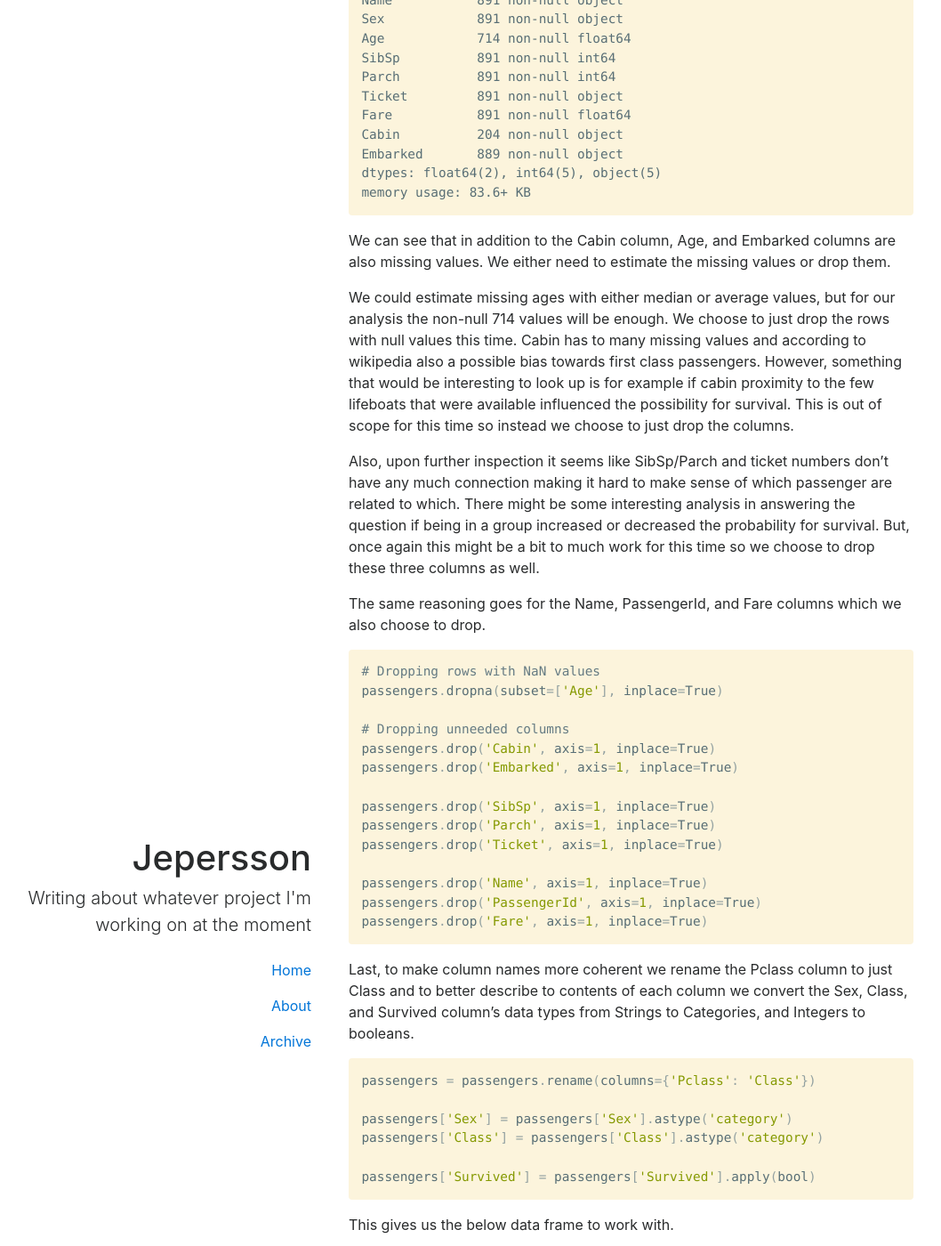
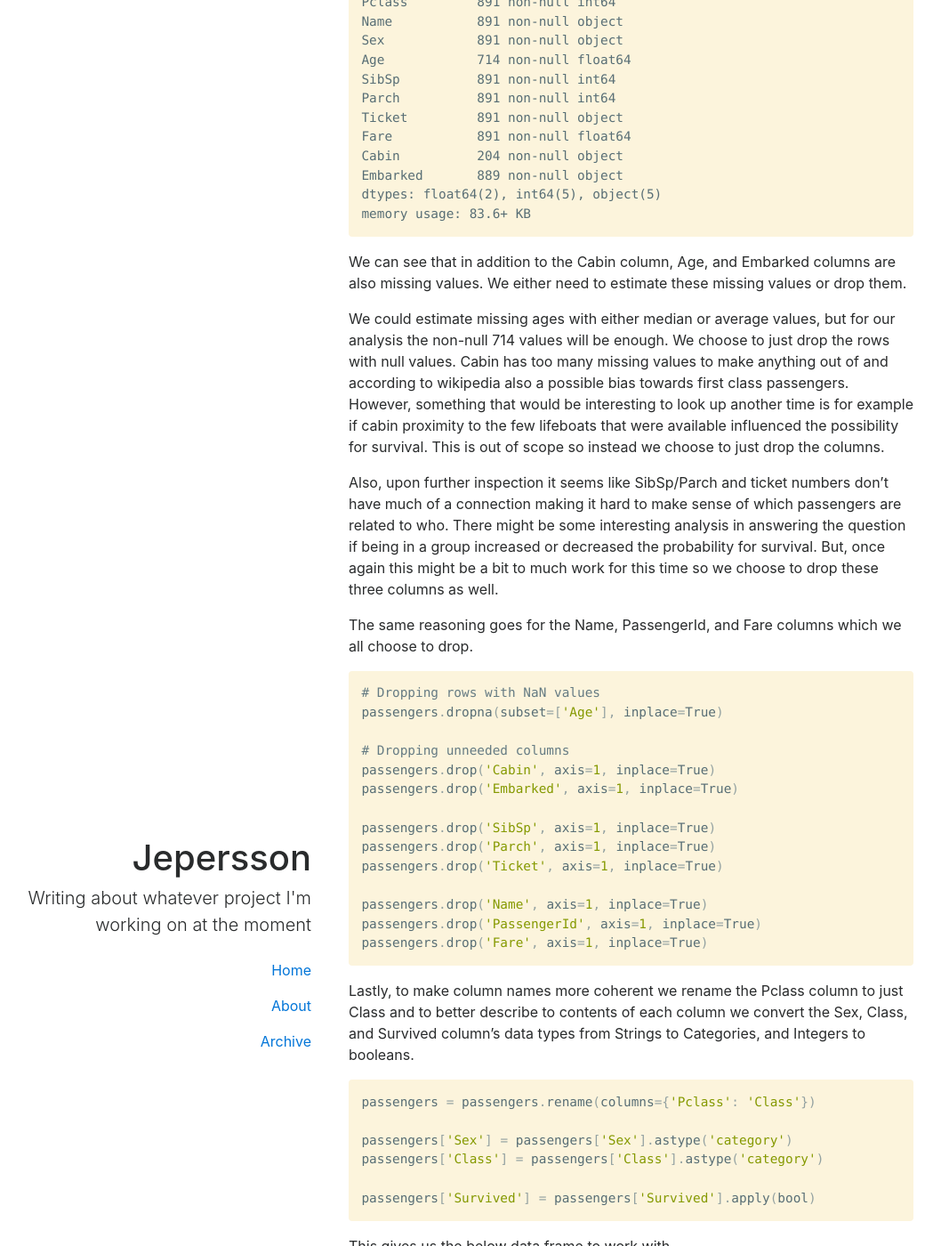
Before and after one commit to jepersson/jepersson.github.io, a Jekyll site: the page built from _posts/2017-05-07-p2-surviving-titanic.md, in a window 1280 px wide and 1400 px high, scrolled down 2864 px. Shown: the whole window at 89% size, without its empty margins (73-1131 px from the left). Built offline with Jekyll 4.4.1, drawn with Linux system fonts in a browser that asks for light colours; formulas are drawn with MathJax 3; a script that is not in the unit is left out; some of the changed text lies outside the part shown.

Commit message:
Add Descriptive stats intro and minor corrections

````diff
--- a/_posts/2017-05-07-p2-surviving-titanic.md
+++ b/_posts/2017-05-07-p2-surviving-titanic.md
@@ -6,8 +6,8 @@ published: true
 
 *This is the second post dedicated to my Udacity nanodegree and this time the
 project is my first go at doing a full data analysis from start to finish using
-python notebooks and the pandas library (together with scipy and statsmodels).
-To give focus to the overarching process there are some choices made to simplify
+python notebook and pandas (together with scipy and statsmodels).
+To give focus to the overarching process I have made some choices in order to simplify
 the analysis, as you will see. I am planning to give more focus on the data
 wrangling, model building, and visualization/communication phases in upcoming
 posts.*
@@ -27,7 +27,6 @@ We will take a look at and analyze the dataset to see if we can find the answers
 to these questions.
 But first, before we start let's import the libraries we will need for our
 analysis.
-
 
 ```python
 # Importing numpy and pandas for handy data handling.
@@ -96,57 +90,55 @@ explanations are given on the Kaggle competition page.
 |embarked|Port of Embarkation|C = Cherbourg, Q = Queenstown, S = Southampton|
 
 We can also see that there are some 'NaN' values present in the cabin column so
-just to be sure we will take an extra look at our data with the `.info()`
-method.
-
+we will take an extra look at our data with the `.info()` method to see how many
+missing values there are.
 
 ```python
 # Check info about the data we read with .read_csv()
 passengers.info()
 ```
 
-    # Output
-    <class 'pandas.core.frame.DataFrame'>
-    RangeIndex: 891 entries, 0 to 890
-    Data columns (total 12 columns):
-    PassengerId    891 non-null int64
-    Survived       891 non-null int64
-    Pclass         891 non-null int64
-    Name           891 non-null object
-    Sex            891 non-null object
-    Age            714 non-null float64
-    SibSp          891 non-null int64
-    Parch          891 non-null int64
-    Ticket         891 non-null object
-    Fare           891 non-null float64
-    Cabin          204 non-null object
-    Embarked       889 non-null object
-    dtypes: float64(2), int64(5), object(5)
-    memory usage: 83.6+ KB
-
+```
+# Output
+<class 'pandas.core.frame.DataFrame'>
+RangeIndex: 891 entries, 0 to 890
+Data columns (total 12 columns):
+PassengerId    891 non-null int64
+Survived       891 non-null int64
+Pclass         891 non-null int64
+Name           891 non-null object
+Sex            891 non-null object
+Age            714 non-null float64
+SibSp          891 non-null int64
+Parch          891 non-null int64
+Ticket         891 non-null object
+Fare           891 non-null float64
+Cabin          204 non-null object
+Embarked       889 non-null object
+dtypes: float64(2), int64(5), object(5)
+memory usage: 83.6+ KB
+```
 
 We can see that in addition to the Cabin column, Age, and Embarked columns are
-also missing values.
-We either need to estimate the missing values or drop them.
+also missing values.  We either need to estimate these missing values or drop them.
 
 We could estimate missing ages with either median or average values, but for our
 analysis the non-null 714 values will be enough. We choose to just drop the rows
-with null values this time. Cabin has to many missing values and according to
-wikipedia also a possible bias towards first class passengers. However,
-something that would be interesting to look up is for example if cabin proximity
-to the few lifeboats that were available influenced the possibility for
-survival. This is out of scope for this time so instead we choose to just drop
-the columns.
+with null values. Cabin has too many missing values to make anything out of and
+according to wikipedia also a possible bias towards first class passengers.
+However, something that would be interesting to look up another time is for example if cabin
+proximity to the few lifeboats that were available influenced the possibility
+for survival. This is out of scope so instead we choose to just drop the columns.
 
 Also, upon further inspection it seems like SibSp/Parch and ticket numbers don't
-have any much connection making it hard to make sense of which passenger are
-related to which. There might be some interesting analysis in answering the
+have much of a connection making it hard to make sense of which passengers are
+related to who. There might be some interesting analysis in answering the
 question if being in a group increased or decreased the probability for
 survival. But, once again this might be a bit to much work for this time so we
 choose to drop these three columns as well.
 
 The same reasoning goes for the Name, PassengerId, and Fare columns which we
-also choose to drop.
+all choose to drop.
 
 ```python
 # Dropping rows with NaN values
@@ -164,7 +156,7 @@ passengers.drop('Name', axis=1, inplace=True)
 passengers.drop('PassengerId', axis=1, inplace=True)
 passengers.drop('Fare', axis=1, inplace=True)
 ```
-Last, to make column names more coherent we rename the Pclass column to just
+Lastly, to make column names more coherent we rename the Pclass column to just
 Class and to better describe to contents of each column we convert the Sex,
 Class, and Survived column's data types from Strings to Categories, and Integers
 to booleans.
@@ -180,12 +172,9 @@ passengers['Survived'] = passengers['Survived'].apply(bool)
 
 This gives us the below data frame to work with.
 
-
 ```python
 passengers.head()
 ```
-
-
 
  | | Survived | Class | Sex | Age |
 --- | --- | --- | --- | --- |
@@ -195,97 +184,83 @@ passengers.head()
  | 3 | True | 1 | female | 35.0 |
  | 4 | False | 3 | male | 35.0 |
 
-
-
 ```python
 passengers.info()
 ```
 
-    # Output
-    <class 'pandas.core.frame.DataFrame'>
-    Int64Index: 714 entries, 0 to 890
-    Data columns (total 4 columns):
-    Survived    714 non-null bool
-    Class       714 non-null category
-    Sex         714 non-null category
-    Age         714 non-null float64
-    dtypes: bool(1), category(2), float64(1)
-    memory usage: 13.3 KB
-
+```
+# Output
+<class 'pandas.core.frame.DataFrame'>
+Int64Index: 714 entries, 0 to 890
+Data columns (total 4 columns):
+Survived    714 non-null bool
+Class       714 non-null category
+Sex         714 non-null category
+Age         714 non-null float64
+dtypes: bool(1), category(2), float64(1)
+memory usage: 13.3 KB
+```
 
 ### Descriptive stats
 
+To get a better grip of the data we use the pandas dataframe's `.describe()`
+method to see some statistics describing each of the variables in our dataset.
 
 ```python
 passengers['Age'].describe()
 ```
 
-
-
-
-    # Output
-    count    714.000000
-    mean      29.699118
-    std       14.526497
-    min        0.420000
-    25%       20.125000
-    50%       28.000000
-    75%       38.000000
-    max       80.000000
-    Name: Age, dtype: float64
-
-
-
+```
+# Output
+count    714.000000
+mean      29.699118
+std       14.526497
+min        0.420000
+25%       20.125000
+50%       28.000000
+75%       38.000000
+max       80.000000
+Name: Age, dtype: float64
+```
 
 ```python
 passengers['Sex'].describe()
 ```
 
-
-
-
-    # Output
-    count      714
-    unique       2
-    top       male
-    freq       453
-    Name: Sex, dtype: object
-
-
-
+```
+# Output
+count      714
+unique       2
+top       male
+freq       453
+Name: Sex, dtype: object
+```
 
 ```python
 passengers['Class'].describe()
 ```
 
-
-
-
-    # Output
-    count     714
-    unique      3
-    top         3
-    freq      355
-    Name: Class, dtype: int64
-
-
-
+```
+# Output
+count     714
+unique      3
+top         3
+freq      355
+Name: Class, dtype: int64
+```
 
 ```python
 passengers['Survived'].describe()
 ```
 
-
-
-
-    # Output
-    count       714
-    unique        2
-    top       False
-    freq        424
-    Name: Survived, dtype: object
-
-
+```
+# Output
+count       714
+unique        2
+top       False
+freq        424
+Name: Survived, dtype: object
+```
 
 Based on the above, we can see that for our sample the typical passenger was a
 male around 30 traveling in third class and, unfortunately, did not survive the
@@ -296,7 +271,6 @@ Lets try to plot some different relationships between class, sex, and age for
 the survivors and non-survivors in our data set to see if we can find something
 interesting. We start out with plotting comparisons for the composition of
 passenger class and sex between survivors and casualties.
-
 
 ```python
 # Create a grid with two columns for display
@@ -324,9 +298,7 @@ axs[1].set(title='2. Survivors by Sex', ylabel='Passengers')
 plt.show()
 ```
 
-
 ![Passengers survived by class and age](/img/2017-05-07-survivors-by.png)
-
 
 From the above bar graphs we can see that there is a big change in ratio between
 male and female, and between third class and first/second class passengers
@@ -343,11 +315,9 @@ adjusted graph it looks like we might have a correlation between higher age and
 an decreased probability of survival. We will also try to answer this question
 later on using logistic regression.
 
-
 ```python
 # Create a new grid for plots
 fig, axs = plt.subplots(ncols=2, figsize=(12, 4))
-
 
 #Grouped and plotted by age in full years
 survival_by_age = passengers.groupby(lambda x: int(passengers.loc[x].Age)).Survived
@@ -370,9 +340,7 @@ axs[1].set(title='4. Probability of survival per Age group',
            ylim=[-0.05,1.05]);
 ```
 
-
 ![Probability for survival and age](/img/2017-05-07-probability-of-survival.png)
-
 
 ## Chi squared test for independence
 
@@ -421,13 +389,9 @@ We start with testing survival and class to see if class did have a
 statistically significant effect on survival. We are using the same pivot table
 we used to display our bar plot earlier as input.
 
-
 ```python
 survived_by_class
 ```
-
-
-
 
 | Class | 1 | 2 | 3 |
 | --- | --- | --- | --- |
@@ -435,8 +399,6 @@ survived_by_class
 | --- | --- | --- | --- |
 | False | 64 | 90 | 270 |
 | True | 122 | 83 | 85 |
-
-
 
 ```python
 chi2, p_value, dof, expected = chi2_contingency(survived_by_class)
@@ -446,11 +408,12 @@ print 'Chi squared test score: ' + str(chi2)
 print 'P-value: ' + str(p_value)
 ```
 
-    # Output
-    Degrees of freedom: 2
-    Chi squared test score: 92.9014172114
-    P-value: 6.70986174976e-21
-
+```
+# Output
+Degrees of freedom: 2
+Chi squared test score: 92.9014172114
+P-value: 6.70986174976e-21
+```
 
 Looking up the critical value in a
 [$\chi^2$-table](https://people.richland.edu/james/lecture/m170/tbl-chi.html) we
@@ -461,13 +424,9 @@ class significant for all reasonable $\alpha$. As a result we reject our $H_0$.
 Similarly for survival and sex we use our old pivot table and recieve the
 following results.
 
-
 ```python
 survived_by_sex
 ```
-
-
-
 
 | Sex | female | male |
 | --- | --- | --- |
@@ -475,8 +434,6 @@ survived_by_sex
 | --- | --- | --- |
 | False | 64 | 360 |
 | True | 197 | 93 |
-
-
 
 ```python
 chi2, p_value, dof, expected = chi2_contingency(survived_by_sex)
@@ -486,11 +443,12 @@ print 'Chi squared test score: ' + str(chi2)
 print 'P-value: ' + str(p_value)
 ```
 
-    # Output
-    Degrees of freedom: 1
-    Chi squared test score: 205.025827529
-    P-value: 1.67166784414e-46
-
+```
+# Output
+Degrees of freedom: 1
+Chi squared test score: 205.025827529
+P-value: 1.67166784414e-46
+```
 
 Once again we get a statistic value larger than any critical value for any
 reasonable $\alpha$. We once again reject $H_0$ and conclude that there is a
@@ -510,7 +468,6 @@ add these two non-continuous variables we need to create some additional dummy
 variables to represent the different values for class and age as simple True(1)
 or False(0) variables. This is simple to do using pandas .get_dummies() method.
 
-
 ```python
 # Add dummy variables for class and sex.
 passenger_dummies = passengers.join(
@@ -529,8 +486,6 @@ passenger_dummies.drop('male', axis=1, inplace=True)
 passenger_dummies.head()
 ```
 
-
-
 || Survived | Age | Class_1 | Class_2 | female |
 | --- | --- | --- | --- | --- | --- |
 | 0 | False | 22.0 | 0 | 0 | 0 |
@@ -539,10 +494,8 @@ passenger_dummies.head()
 | 3 | True | 35.0 | 1 | 0 | 1 |
 | 4 | False | 35.0 | 0 | 0 | 0 |
 
-
 Next step is to feed our data into the logistic regression model from the
 statsmodel package and fit it to the inputted data.
-
 
 ```python
 logit = sm.Logit(passenger_dummies['Survived'],
@@ -554,13 +507,12 @@ result = logit.fit()
 result.summary()
 ```
 
-    # Output
-    Optimization terminated successfully.
-             Current function value: 0.474695
-             Iterations 6
-
-
-
+```
+# Output
+Optimization terminated successfully.
+        Current function value: 0.474695
+        Iterations 6
+```
 
 **Logit regression results**
 
@@ -579,7 +531,6 @@ result.summary()
 | Class_2 | 0.9867 | 0.233 | 4.232 | 0.000 | 0.530 | 1.444 |
 | female | 2.1893 | 0.198 | 11.035 | 0.000 | 1.800 | 2.578 |
 
-
 Looking at the coefficient for Age, we can see that there is a negative relation
 between passenger age and probability of survival. On the other hand Class_1,
 Class_2, and female have positive coefficients meaning that there is a positive
@@ -596,7 +547,6 @@ As a last trick we plot all the different possibilities for survival based on
 age for each combination of our categorical variables so that we can visualize
 what passengers had the highest and/or lowest possibility of survival for the
 shipwreck.
-
 
 ```python
 # Last step, visualizing the probability for all possible data points
@@ -641,8 +591,6 @@ combinations['survival_prediction'] = result.predict(combinations)
 combinations[180:186]
 ```
 
-
-
 || age | class_1 | class_2 | female | survival_prediction |
 | --- | --- | --- | --- | --- | --- |
 | 180 | 30 | 1 | 0 | 0 | 0.635962 |
@@ -651,8 +599,6 @@ combinations[180:186]
 | 183 | 30 | 0 | 1 | 1 | 0.756086 |
 | 184 | 30 | 0 | 0 | 0 | 0.114586 |
 | 185 | 30 | 0 | 0 | 1 | 0.536085 |
-
-
 
 ```python
 #Pivoting table for plotting.
@@ -677,9 +623,7 @@ ax.legend(lines, ['3rd class male',
                   '1st class female',]);
 ```
 
-
 ![Probabilities calculated from regression](/img/2017-05-07-regression.png)
-
 
 ## Conclusion
 
@@ -735,4 +679,6 @@ any influence on their survival or not. Using some simple text processing we
 could also break out any titles present in the 'Name' columns to further
 describe the social status of the passengers.
 
-I believe there are even more things that could be done but to keep the length down and also to keep us inside the confines of my current abilities this have to be left for the future.
+I believe there are even more things that could be done but to keep the length
+down and also to keep us inside the confines of my current abilities this have
+to be left for the future.
````
Also changed, not shown: other parts of _posts/2017-05-07-p2-surviving-titanic.md (+4 -9 lines).
